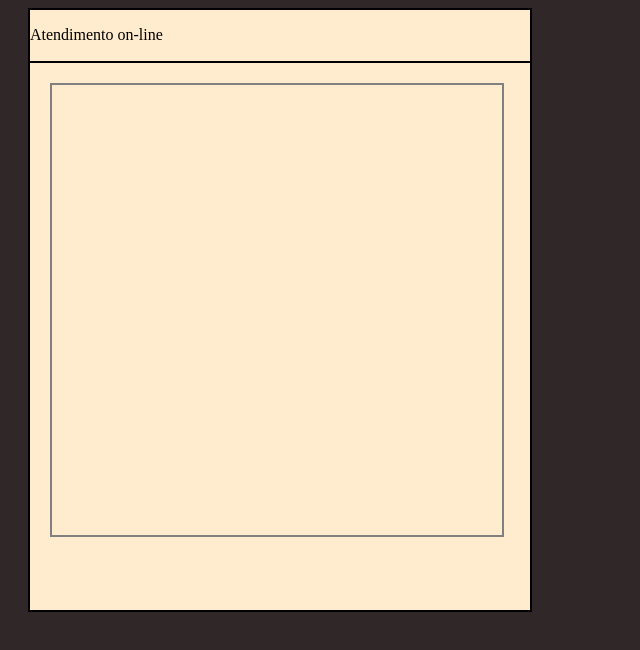
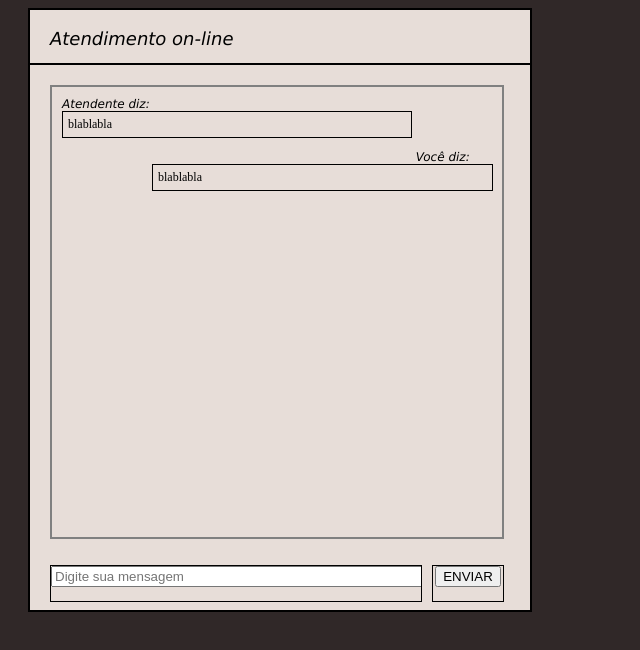
Before and after one commit to Cocalense/atendimento-chat, a plain HTML site: page index.html in a window 1280 px wide. Shown: the whole page, without its empty margins (0-640 px from the left). Drawn offline with Linux system fonts and the light colour scheme.

Commit message:
refazendo

```diff
--- a/index.css
+++ b/index.css
@@ -8,7 +8,7 @@ body{
     height: 600px;
     border-style: double;
     border: 2px solid rgb(0, 0, 0);
-    background-color: blanchedalmond;
+    background-color: rgb(231, 221, 216);
     margin-left: 20px;
 
 }
@@ -16,12 +16,15 @@ body{
     width: 500px;
     height: 35px;
     border-bottom: solid 2px;
-    border
 }
 
-/*falta arrumar o titulo*/
+
 .titulo{
-    font: 16px italic;
+    font-family: Verdana, Geneva, Tahoma, sans-serif;
+    font-size: 18px;
+    font-style: italic;
+    padding-left: 20px;
+
 }
 
 .chatBox{
@@ -33,11 +36,86 @@ body{
     margin-top: 20px;
 }
 
-#escreveTexto{
-    margin-left: 20px;
-    margin-top: 20px;
+.containerLeft{
+
+    width: 80%;
+}
+
+.atendente{
+    margin-left: 10px;
+    margin-top: 10px;
+    margin-bottom: 0px;
+    font-style: italic;
+    font-family: Verdana, Geneva, Tahoma, sans-serif;
+    font-size: 12px;
+}
+
+.mensagemLeft{
+    position: relative;
+    text-align: left;
+    padding: 5px;
+    font-size: 12px;
     border: 1px solid black;
-    width: 350px;
+    margin-top: 0px;
+    margin-left: 10px;
+}
+
+.containerRight{
+
+    width: 78%;
+    margin-left: 20%;
+}
+
+.voce{
+    margin-left: 78%;
+    margin-top: 10px;
+    margin-right: 10px;
+    margin-bottom: 0px;
+    font-style: italic;
+    font-family: Verdana, Geneva, Tahoma, sans-serif;
+    font-size: 12px;
+}
+
+.mensagemRight{
+    position: relative;
+    padding: 5px;
+    font-size: 12px;
+    border: 1px solid black;
+    margin-top: 0px;
+    margin-left: 10px;
+    text-align: left;
+}
+
+
+
+.comandos{
+    width: 475px;
+    height: 50px;
+    padding-inline-start: 0px;
+    margin-left: 10px;
+    margin-right: 10px;
+}
+
+.caixaTexto{
+    width: 370px;
     height: 35px;
+    border: 1px solid black;
     display: block;
+    float: left;
+    margin-right: 10px;
+    margin-left: 10px;
+    margin-top: 10px;
+    overflow: hidden;
 }
+
+.botao{
+    width: 70px;
+    height: 35px;
+    border: 1px solid black;
+    display: block;
+    float: left;
+    margin-right: 5px;
+    margin-top: 10px;
+    text-align: center;
+
+}
--- a/index.html
+++ b/index.html
@@ -12,12 +12,28 @@
             <p class="titulo">Atendimento on-line</p>
         </div>
         <div class="chatBox">
-
-
+            <div class="containerLeft">
+                    <p class="atendente">Atendente diz:</p>
+                    <div class="caixaLeft">
+                        <p class="mensagemLeft"> blablabla</p>
+                    </div>
+            </div>
+            <div class="containerRight">
+                <p class="voce">Você diz:</p>
+                <div class="caixaRight">
+                    <p class="mensagemRight"> blablabla</p>
+                </div>
+            </div>
         </div>
-        <div id="escreveTesto" >
-
-        </div>
+            <ul class="comandos">
+                <li class="caixaTexto">
+                    <input type="text" name="texto" size="60" placeholder="Digite sua mensagem " maxlength="60">
+                </li>
+                <li class="botao">
+                    <button class="botaoEnviar" type="submit">ENVIAR</button>
+                </li>
+            </ul>
+    </div>
 
 
     </div>
```
